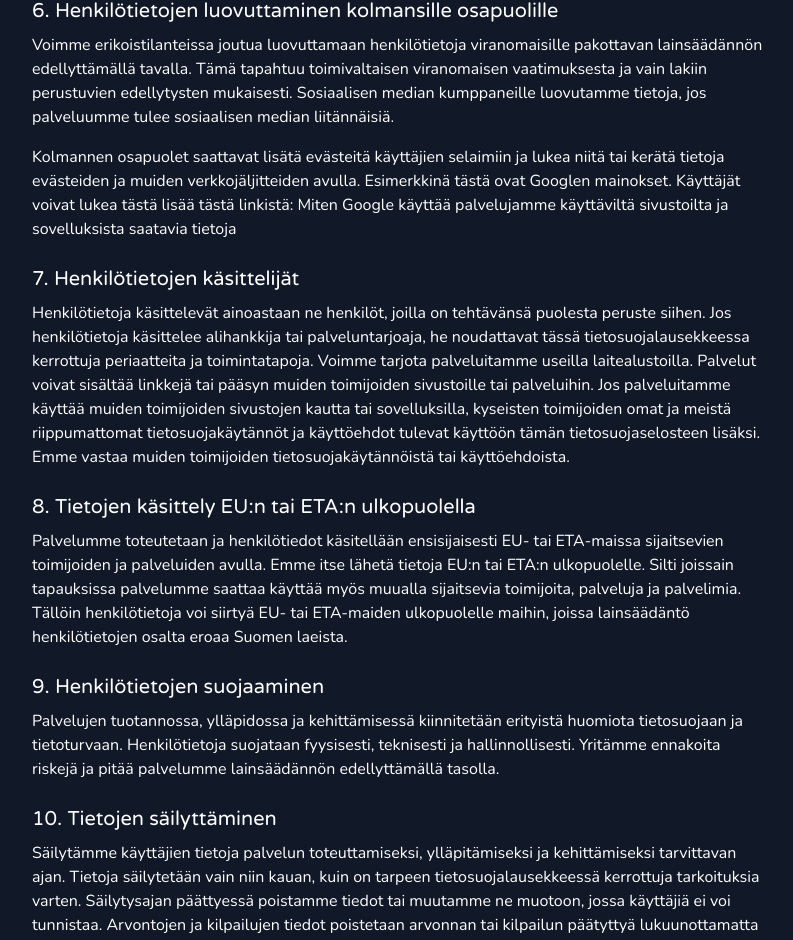
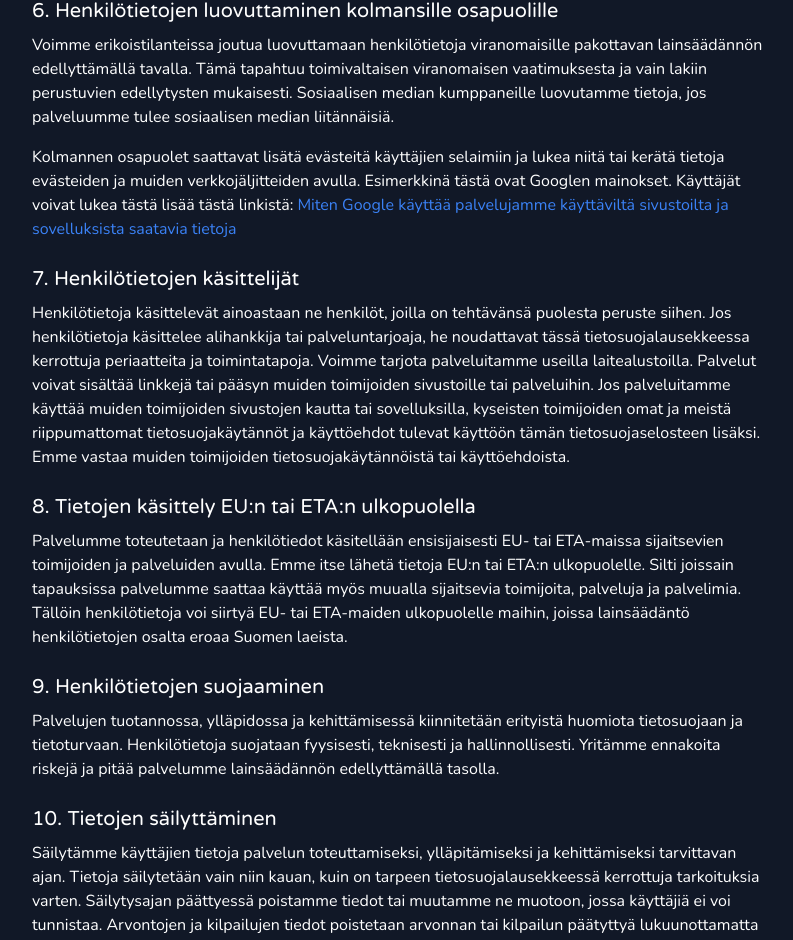
Before and after one commit to MetroHege/tietovisa-fe, a React (Vite) app: page /privacy-statement in a window 1280 px wide. Shown: the part 1811-2751 px from the top of the page, without its empty margins (240-1033 px from the left). Built offline with nearby package versions, Linux system fonts and the light colour scheme.

Commit message:
link fix

```diff
--- a/src/views/CookiePolicy.tsx
+++ b/src/views/CookiePolicy.tsx
@@ -52,8 +52,16 @@ const CookiePolicy = () => {
         Kolmannet osapuolet saattavat lisätä evästeitä käyttäjien selaimiin ja
         lukea niitä tai kerätä tietoja evästeiden ja muiden verkkojäljitteiden
         avulla. Esimerkkinä tästä ovat Googlen mainokset. Käyttäjät voivat lukea
-        niistä lisää tästä linkistä: Miten Google käyttää palvelujamme
-        käyttäviltä sivustoilta ja sovelluksista saatavia tietoja
+        niistä lisää tästä linkistä:{" "}
+        <a
+          href="https://policies.google.com/technologies/partner-sites"
+          className=" text-blue-500 hover:underline"
+          target="_blank"
+          rel="noopener noreferrer"
+        >
+          Miten Google käyttää palvelujamme käyttäviltä sivustoilta ja
+          sovelluksista saatavia tietoja
+        </a>
       </p>
       <p className="mb-4 text-gray-900 dark:text-white">
         Palvelussamme oleviin kolmansien osapuolten palveluihin ja mainoksiin
--- a/src/views/PrivacyStatement.tsx
+++ b/src/views/PrivacyStatement.tsx
@@ -149,8 +149,16 @@ const PrivacyStatement = () => {
         Kolmannen osapuolet saattavat lisätä evästeitä käyttäjien selaimiin ja
         lukea niitä tai kerätä tietoja evästeiden ja muiden verkkojäljitteiden
         avulla. Esimerkkinä tästä ovat Googlen mainokset. Käyttäjät voivat lukea
-        tästä lisää tästä linkistä: Miten Google käyttää palvelujamme
-        käyttäviltä sivustoilta ja sovelluksista saatavia tietoja
+        tästä lisää tästä linkistä:{" "}
+        <a
+          href="https://policies.google.com/technologies/partner-sites"
+          className="text-blue-500 hover:underline"
+          target="_blank"
+          rel="noopener noreferref"
+        >
+          Miten Google käyttää palvelujamme käyttäviltä sivustoilta ja
+          sovelluksista saatavia tietoja
+        </a>
       </p>
       <h2 className="text-xl mb-2 text-gray-900 dark:text-white">
         7. Henkilötietojen käsittelijät
```
